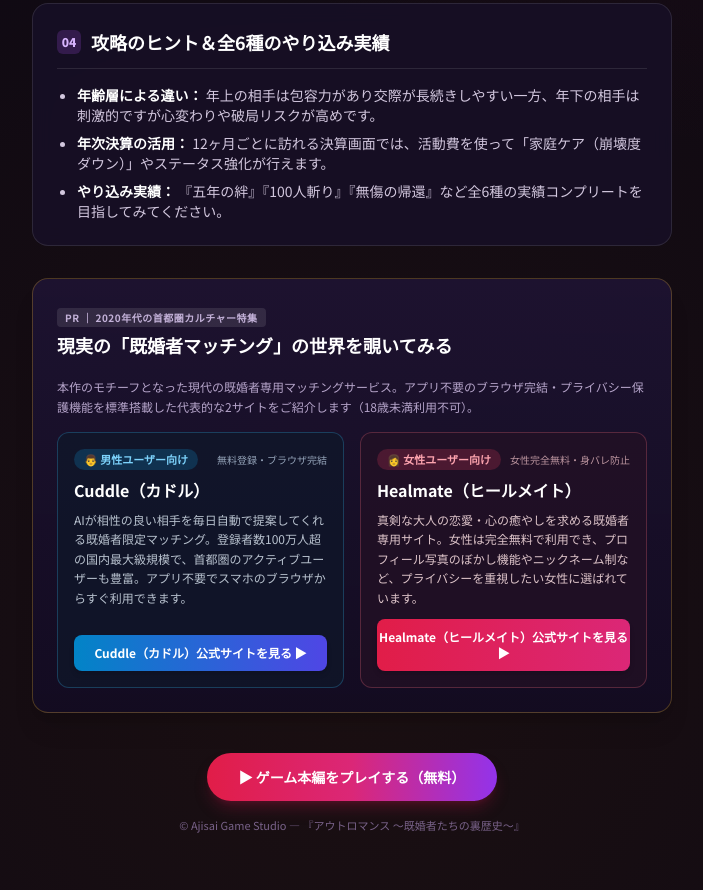
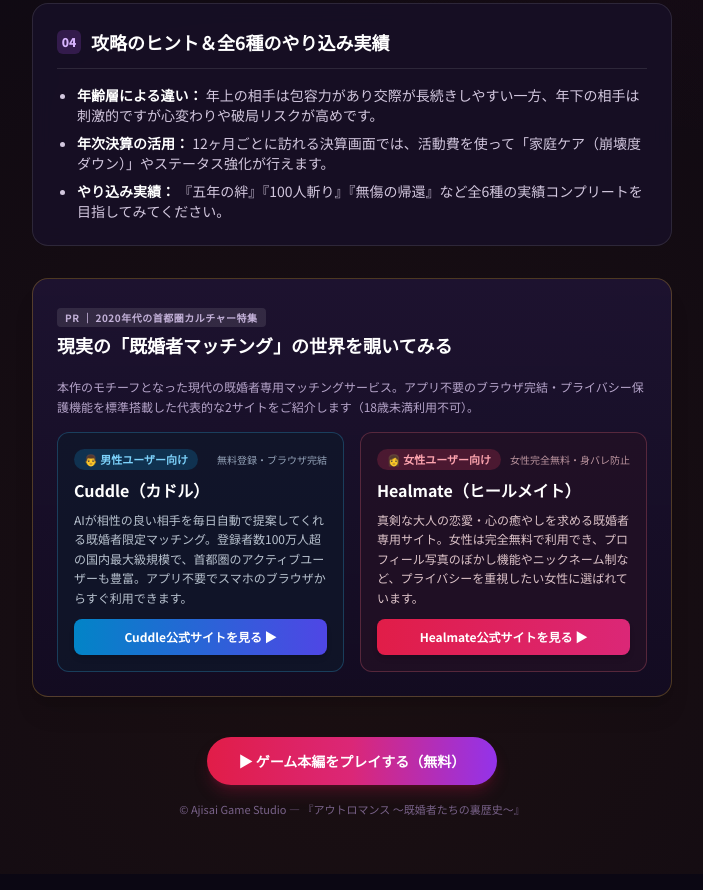
Before and after one commit to ajisai20261/outromance, a plain HTML site: page howto.html in a window 1280 px wide. Shown: the part 1393-2283 px from the top of the page, without its empty margins (288-991 px from the left). Drawn offline with nearby package versions, Linux system fonts and the light colour scheme; a script that the page names is missing.

Commit message:
Update howto.html

```diff
--- a/howto.html
+++ b/howto.html
@@ -215,7 +215,7 @@
             rel="noopener noreferrer sponsored"
             class="block w-full rounded-lg bg-gradient-to-r from-sky-600 to-indigo-600 py-2.5 text-center text-xs font-bold text-white shadow-md transition hover:from-sky-500 hover:to-indigo-500"
           >
-            Cuddle（カドル）公式サイトを見る ▶
+            Cuddle公式サイトを見る ▶
           </a>
         </div>
 
@@ -241,7 +241,7 @@
             rel="noopener noreferrer sponsored"
             class="block w-full rounded-lg bg-gradient-to-r from-rose-600 to-pink-600 py-2.5 text-center text-xs font-bold text-white shadow-md transition hover:from-rose-500 hover:to-pink-500"
           >
-            Healmate（ヒールメイト）公式サイトを見る ▶
+            Healmate公式サイトを見る ▶
           </a>
         </div>
       </div>
```
